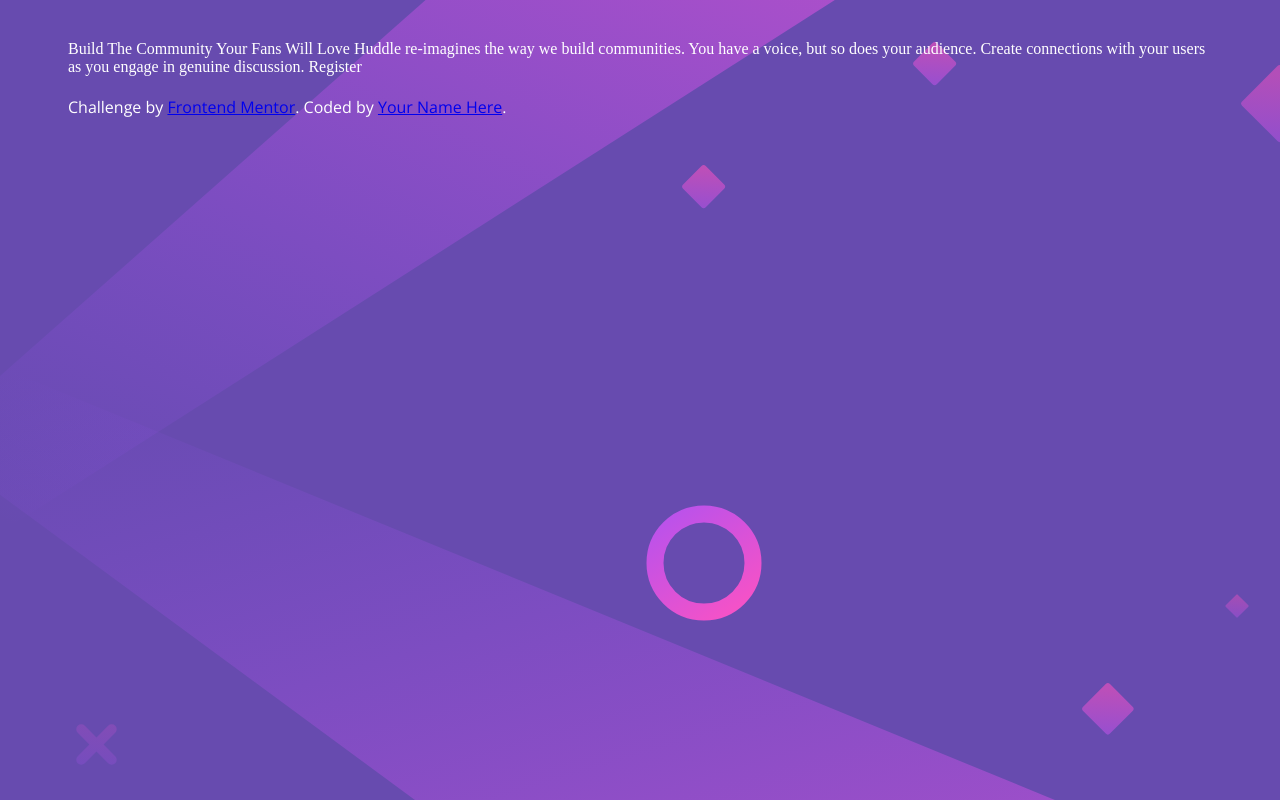
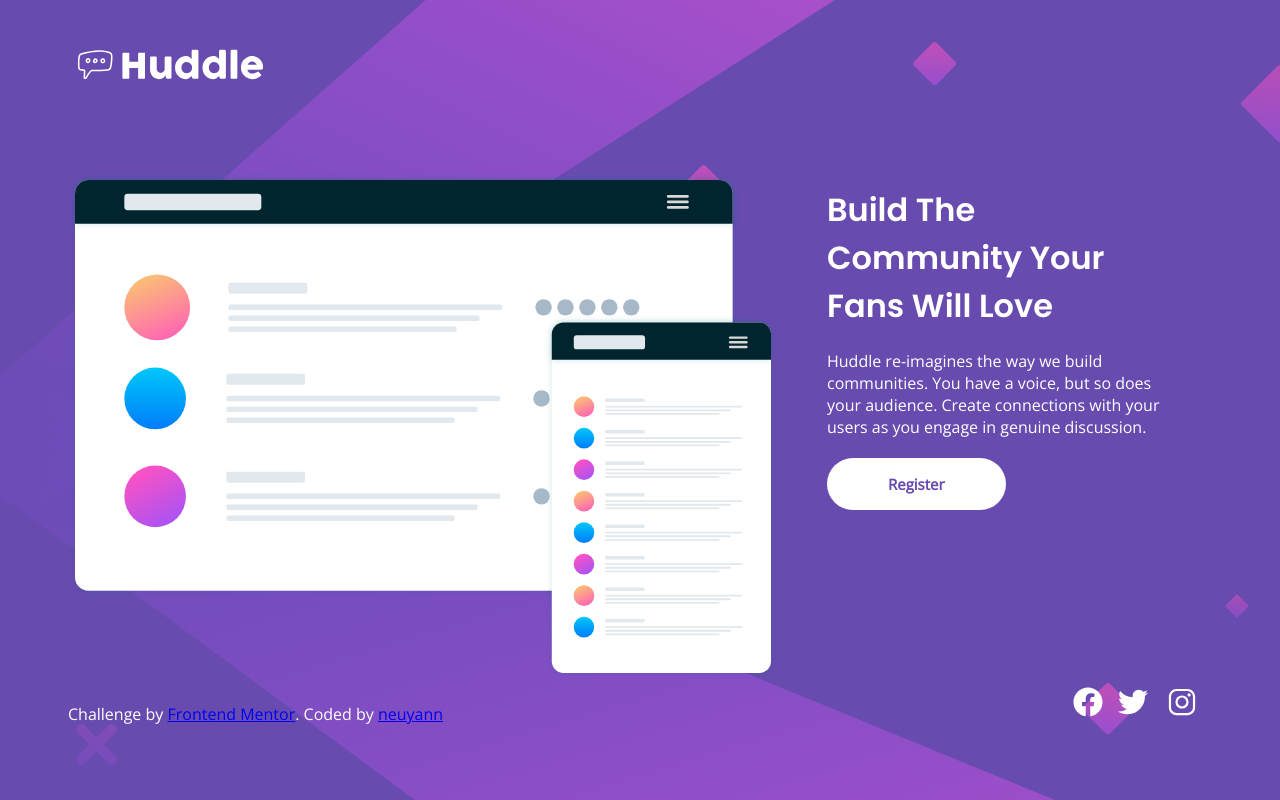
Before and after one commit to neuyann/Huddle-landing-page-with-a-single-introductory-section, a plain HTML site: page index.html in a window 1280 px wide. Drawn offline with nearby package versions, Linux system fonts and the light colour scheme.

Commit message:
Update index.html

```diff
--- a/index.html
+++ b/index.html
@@ -11,19 +11,31 @@
   <!-- Feel free to remove these styles or customise in your own stylesheet 👍 -->
 
 <body>
+  <header>
+    <img id="huddle" src="https://raw.githubusercontent.com/neuyann/Huddle-landing-page-with-a-single-introductory-section/d82f03b98031b6d371455140a43144dbce1b0b26/images/logo.svg" alt="Iconhuddle">
+  </header>
+ <main>
+   <div class="leftcontainer">
+     <img src="https://raw.githubusercontent.com/neuyann/Huddle-landing-page-with-a-single-introductory-section/d82f03b98031b6d371455140a43144dbce1b0b26/images/illustration-mockups.svg" alt="Iconmocksup">
+   </div>
+   <div class="rightcontainer"><h1>Build The Community Your Fans Will Love</h1>
 
-  Build The Community Your Fans Will Love
+ <p> Huddle re-imagines the way we build communities. You have a voice, but so does your audience.
+   Create connections with your users as you engage in genuine discussion. </p>
 
-  Huddle re-imagines the way we build communities. You have a voice, but so does your audience.
-  Create connections with your users as you engage in genuine discussion.
-
-  Register
-
+     <button>Register</button>
+   </div>
+  </main>
   <footer>
     <p class="attribution">
       Challenge by <a href="https://www.frontendmentor.io?ref=challenge" target="_blank">Frontend Mentor</a>.
-      Coded by <a href="#">Your Name Here</a>.
+
+      Coded by <a href="#">neuyann</a>
     </p>
+    <div class="socialmedia">
+      <img id="fb" src="https://raw.githubusercontent.com/neuyann/Huddle-landing-page-with-a-single-introductory-section/d0eb0c8f0ab8dd02dd4b04f45fb9d1ccae6da893/images/facebook-brands.svg" alt="IconFB"><img src="https://raw.githubusercontent.com/neuyann/Huddle-landing-page-with-a-single-introductory-section/d0eb0c8f0ab8dd02dd4b04f45fb9d1ccae6da893/images/twitter-brands.svg" alt="icontwitter">
+  <img src="https://raw.githubusercontent.com/neuyann/Huddle-landing-page-with-a-single-introductory-section/2b4d996b94963c306fa31283c199a0afaf365ebf/images/logo-instagram.svg" alt="iconinstagram">
+    </div>
   </footer>
 </body>
 </html>
```
